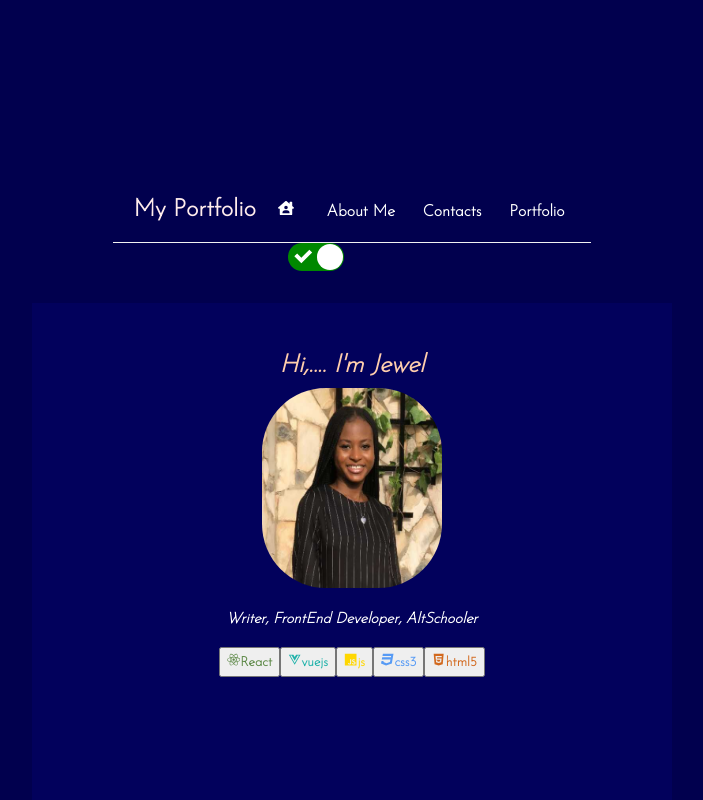
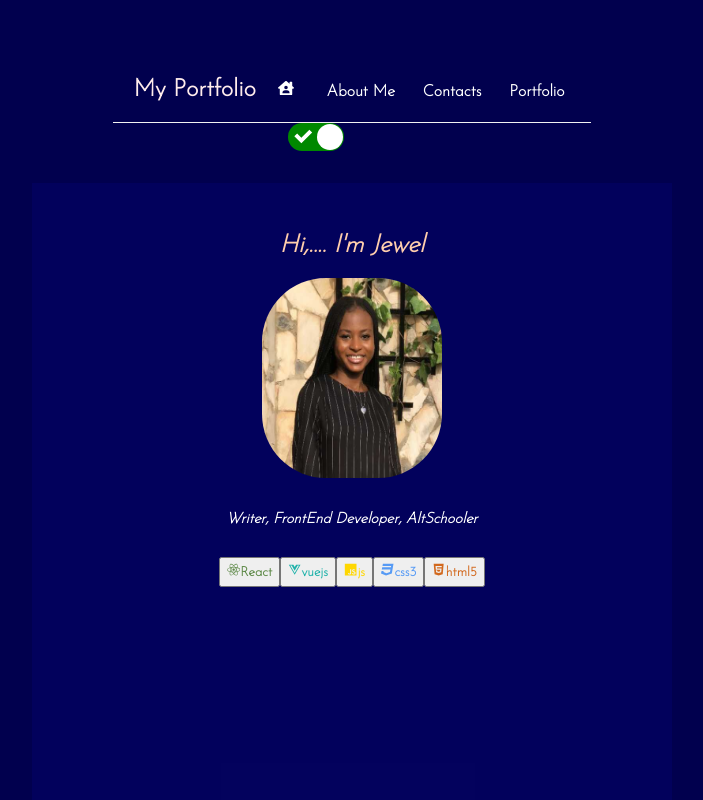
Before and after one commit to Jeweleni/My-Portfolio-, a React (Create React App) app: page / in a window 1280 px wide. Shown: the top 800 px of the page, without its empty margins (288-991 px from the left). Built offline with nearby package versions, Linux system fonts and the light colour scheme.

Commit message:
line-height

```diff
--- a/src/About.js
+++ b/src/About.js
@@ -6,7 +6,7 @@ const About = () => {
             <p><FaStop/><i class="fa-sharp fa-solid fa-period"></i>Hi, my name is Jewel </p>
             <p>and I love to write.</p>
             <p>I write codes, music, novels and short stories</p>
-            <p>It brings me comfort. Writting the cello to Wednesday Addams, It helps me express my emotions better</p>
+            <p>It brings me comfort. Writting is the cello to my Wednesday Addams.</p>
             <p><FaStop/><i class="fa-sharp fa-solid fa-period"></i>I wrote my first "Hello World" early this year thanks to Altschool Africa </p>
 
             <div className="about b">
--- a/src/index.css
+++ b/src/index.css
@@ -130,7 +130,7 @@
     padding: 20px;
     font-weight: bold;
     background-color: rgb(255, 255, 255);
-    height: 70vh;
+    height: 100vh;
     width: 50%;
     box-shadow: inset;
   }
@@ -208,7 +208,7 @@
 }
 
 .home{
-  height: 100vh;
+  height: 70vh;
   width: 100%;
   margin-bottom: 50px;
   text-align: center;
@@ -233,6 +233,7 @@
   font-size: 25px;
   font: bolder;
   font-style: italic;
+  margin-top: 20px;
 }
 #light .home h1 {
   color: rgba(28, 78, 1, 0.837);
@@ -246,7 +247,7 @@
   align-items: center;
   justify-content: center;
   border-radius: 4rem;
-  margin-top: 10px;
+  margin-top: 20px;
 }
 
 .tech {
@@ -261,7 +262,7 @@
   text-align: left;
   font-style: normal;
   font-weight: bolder;
-  margin-top: 20px;
+  margin-top: 30px;
   color:rgba(33, 94, 0, 0.71);
 }
 
@@ -270,7 +271,7 @@
   text-align: left;
   font-style: normal;
   font-weight: bolder;
-  margin-top: 20px;
+  margin-top: 30px;
   color: chocolate;
 }
 
@@ -279,7 +280,7 @@
   text-align: left;
   font-style: normal;
   font-weight: bolder;
-  margin-top: 20px;
+  margin-top:30px;
   color: #579bf5;
 }
 
@@ -288,7 +289,7 @@
   text-align: left;
   font-style: normal;
   font-weight: bolder;
-  margin-top: 20px;
+  margin-top: 30px;
   color: gold;
 }
 
@@ -297,7 +298,7 @@
   text-align: left;
   font-style: normal;
   font-weight: bolder;
-  margin-top: 20px;
+  margin-top: 30px;
   color: lightseagreen;
 }
 
@@ -308,7 +309,7 @@
   font-size: 15px;
   font: bolder;
   font-style: italic;
-  margin-top: 20px;
+  margin-top: 30px;
 }
 
 #light .info {
@@ -324,10 +325,12 @@
   height: 100vh;
   width: 100%;
   text-align: left;
-  margin-top: 30px;
+  margin-top: 15px;
   margin-bottom: 10px;
   font-style: italic;
   font-size: medium;
+  line-height: 25px;
+
 }
 
 #light .about {
```
